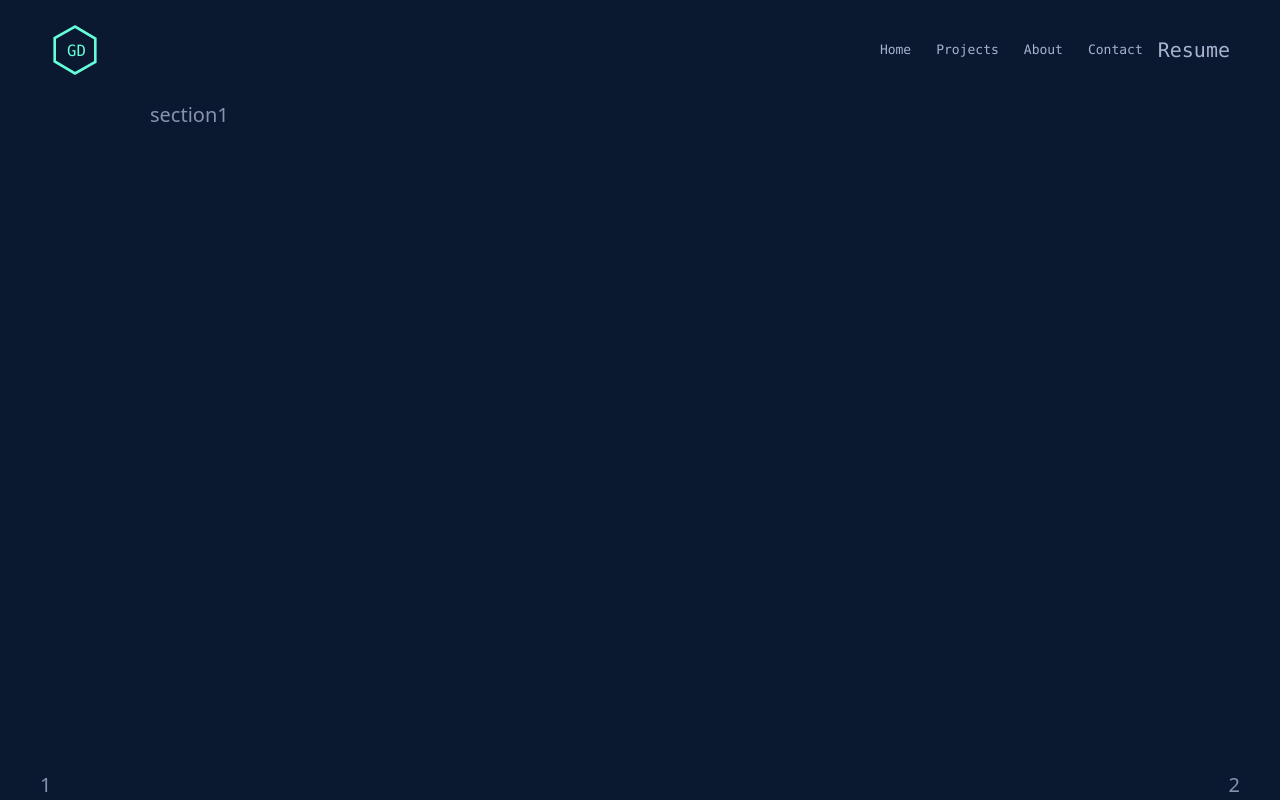
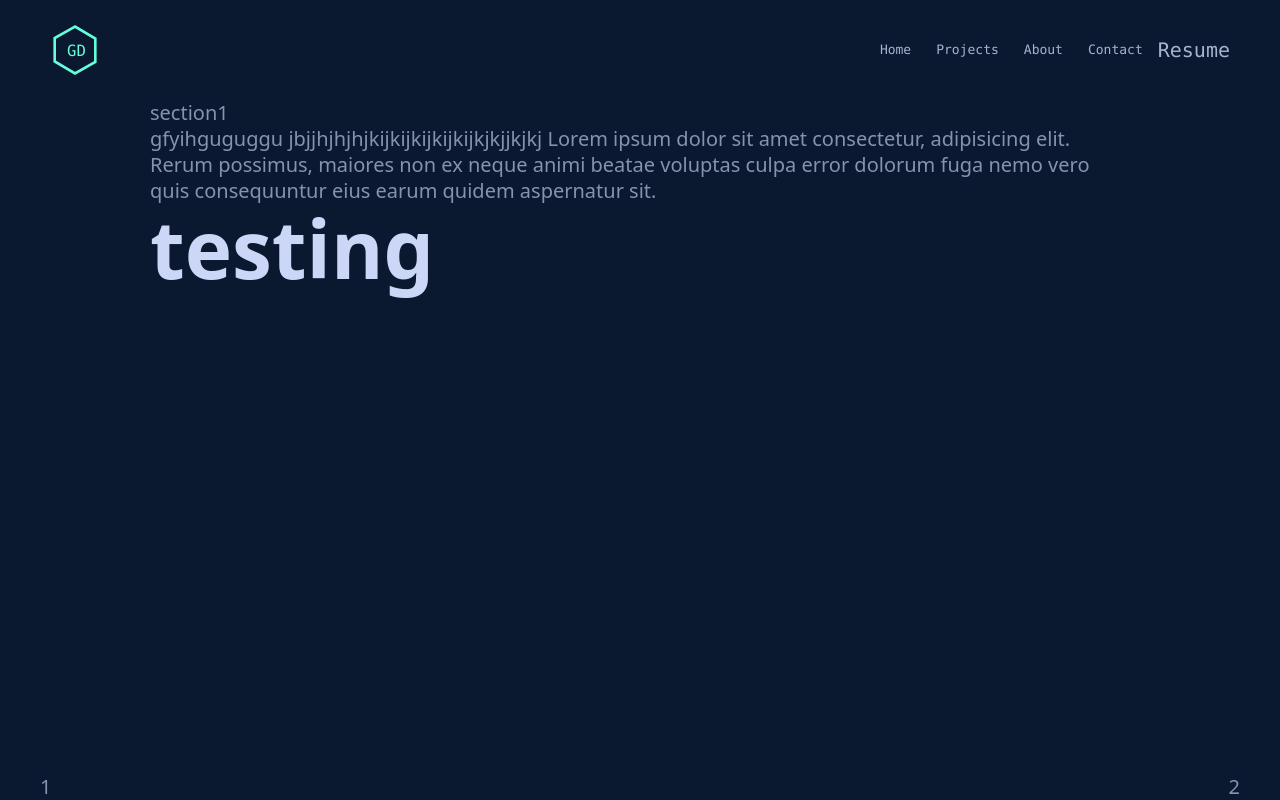
Before and after one commit to GD-0606/portfolio, a Next.js app: page / in a window 1280 px wide. Shown: the top 800 px of the page. Built offline with nearby package versions, Linux system fonts and the light colour scheme.

Commit message:
changes in global.css

```diff
--- a/src/app/globals.css
+++ b/src/app/globals.css
@@ -1,6 +1,17 @@
 @import 'tailwindcss';
 
 @layer base {
+  h1,
+  h2,
+  h3,
+  h4,
+  h5,
+  h6 {
+    margin: 0 0 10px 0;
+    font-weight: 600;
+    color: var(--color-lightest-slate);
+    line-height: 1.1;
+  }
   a {
     text-decoration: none;
     text-decoration-skip-ink: auto;
@@ -33,6 +44,11 @@
   --text-xl: 20px;
   --text-xxl: 22px;
   --text-heading: 32px;
+  --text-big-heading: clamp(40px, 8vw, 80px);
+  --text-medium-heading: clamp(40px, 8vw, 60px);
+  --text-number-heading: clamp(26px, 5vw, var(--text-heading));
+  --leading-*: initial;
+  --leading-1.3: 1.3;
   --ease-easing: cubic-bezier(0.645, 0.045, 0.355, 1);
   --transition: all 0.25s cubic-bezier(0.645, 0.045, 0.355, 1);
 }
@@ -51,6 +67,7 @@ body {
   background-color: var(--color-navy);
   color: var(--color-slate);
   font-size: var(--text-xl);
+  line-height: var(--leading-1\.3);
 }
 
 #root {
--- a/src/app/page.tsx
+++ b/src/app/page.tsx
@@ -1,7 +1,14 @@
 export default function Home() {
   return (
     <>
-      <section className="w-full min-h-screen py-[100px]">section1</section>
+      <section className="w-full min-h-screen py-[100px]">
+        section1
+        <p>
+          gfyihguguggu jbjjhjhjhjkijkijkijkijkijkjkjjkjkj Lorem ipsum dolor sit amet consectetur, adipisicing elit. Rerum possimus, maiores non ex
+          neque animi beatae voluptas culpa error dolorum fuga nemo vero quis consequuntur eius earum quidem aspernatur sit.
+        </p>
+        <h2 className="text-big-heading">testing</h2>
+      </section>
       <section className="w-full min-h-screen py-[100px]">section2</section>
     </>
   );
```
